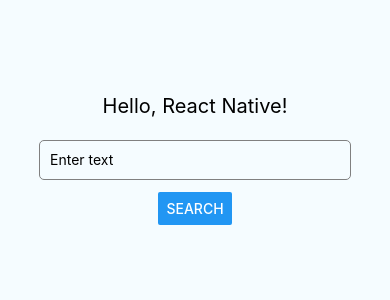
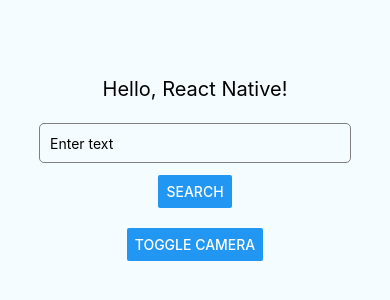
Before and after one commit to turtlelazy/SBUHacks_2024, a React Native app: screen / in a window 390 px wide. Shown: the part 258-558 px from the top of the page. Built offline with nearby package versions, Linux system fonts and the light colour scheme.

Commit message:
camera set up but unauthorized

```diff
--- a/App.tsx
+++ b/App.tsx
@@ -1,12 +1,15 @@
 import React, { useState } from 'react';
 import { SafeAreaView, StyleSheet, Text, StatusBar, TextInput, Button, View } from 'react-native';
 //import Config from 'react-native-config';
+import CameraScreen from './component/Camera';
 
 const App = () => {
 
   const [inputText, setInputText] = useState('');
   const [response, setResponse] = useState('');
   //const BACKEND_URL = Config.BACKEND_URL;
+  const [showCamera, setShowCamera] = useState(false);
+
 
   async function fetchData() {
     try {
@@ -40,11 +43,11 @@
     }
   }
 
-
   return (
     <>
       <StatusBar barStyle="dark-content" />
-      <SafeAreaView style={styles.container}>
+      {showCamera ? (<CameraScreen />)
+        : (<SafeAreaView style={styles.container}>
           <Text style={styles.welcomeText}>Hello, React Native!</Text>
           <TextInput
             style={styles.input}
@@ -58,7 +61,8 @@
           <View style={styles.outputContainer}>
             <Text style={styles.outputText}>{response}</Text>
           </View>
-      </SafeAreaView>
+          <Button title="Toggle Camera" onPress={() => setShowCamera(!showCamera)} />
+        </SafeAreaView>)}
     </>
   );
 };
--- /dev/null
+++ b/component/Camera.tsx
@@ -0,0 +1,14 @@
+import { RNCamera } from 'react-native-camera';
+
+const CameraScreen = () => {
+    return (
+        <RNCamera
+            style={{ flex: 1, justifyContent: 'flex-end', alignItems: 'center' }}
+            type={RNCamera.Constants.Type.back}
+            captureAudio={false}
+        // Add other camera settings here
+        />
+    );
+};
+
+export default CameraScreen;
```
Also changed, not shown: package.json (+7 -5 lines), 4 other files (tests, documents, lock files or other folders). Lines whose indentation alone changed are shown as unchanged.
